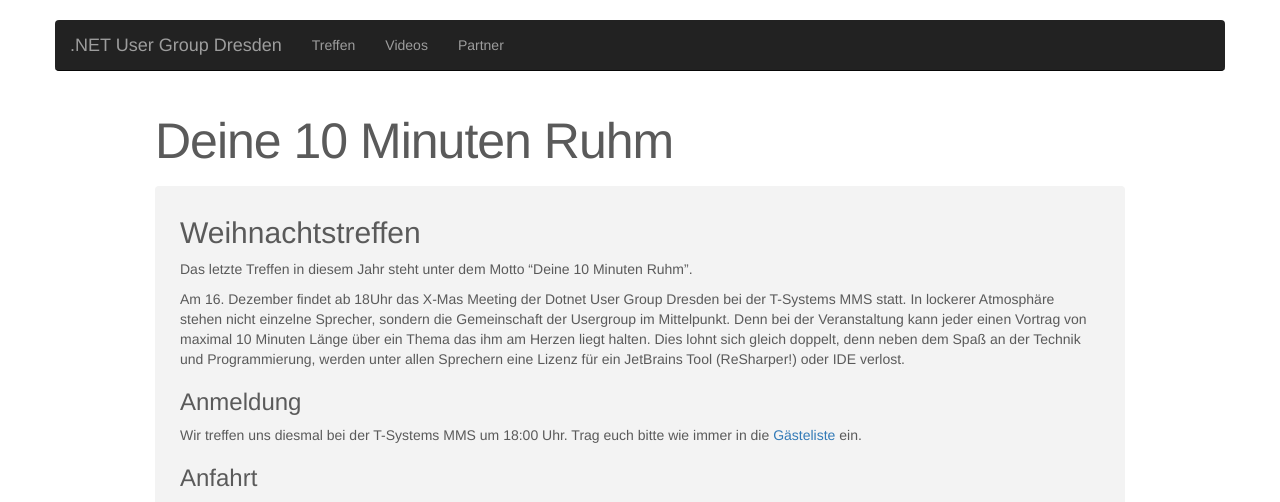
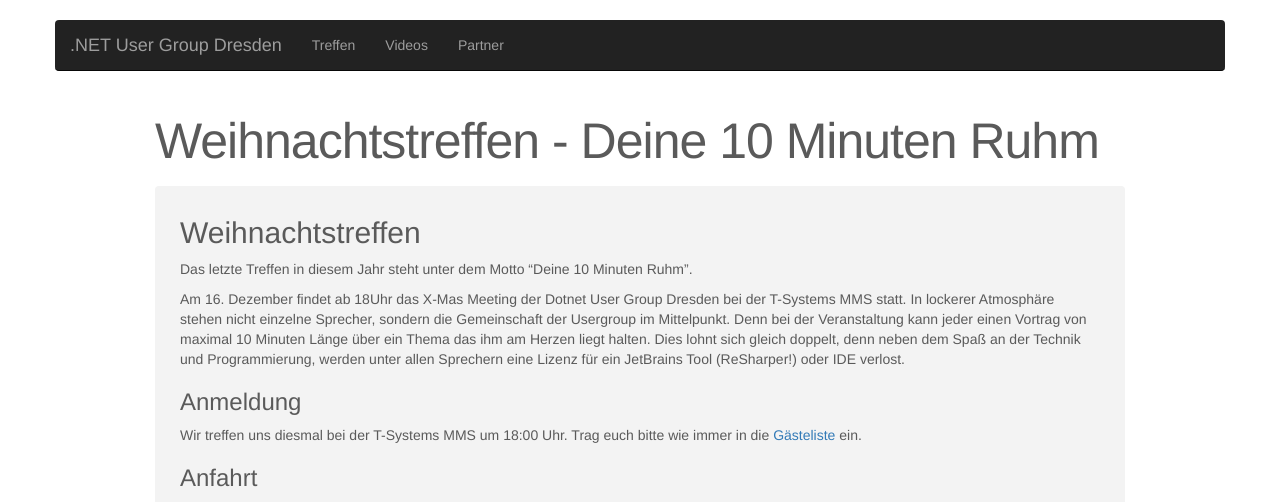
Before and after one commit to dddotnet/dddotnet.github.io, a Jekyll site: the page built from _posts/2015-12-16-deine-10-minuten-ruhm.markdown, in a window 1280 px wide, cut to the strip 0-502 px from the top of the page. Built offline with Jekyll 4.4.1, drawn with Linux system fonts in a browser that asks for light colours; nearby versions of some CDN libraries; Markdown is read by kramdown in place of the engine named in the settings.

Commit message:
meta data fix

```diff
--- a/_posts/2015-12-16-deine-10-minuten-ruhm.markdown
+++ b/_posts/2015-12-16-deine-10-minuten-ruhm.markdown
@@ -1,8 +1,8 @@
 ---
 layout: postnew
-title: "Deine 10 Minuten Ruhm"
+title: "Weihnachtstreffen - Deine 10 Minuten Ruhm"
 categories: treffen
-date: 2015-12-16 18:00:00
+date: 2015-12-16 18:00:00Z+1
 speaker: Jeder
 place: T-Systems MMS
 placelink: https://goo.gl/maps/tX5ncB7jAtq
```
